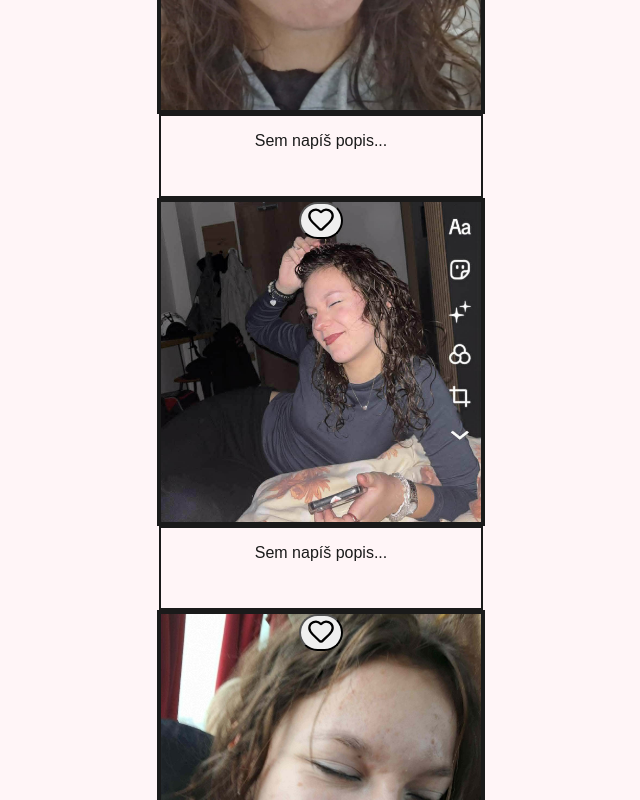
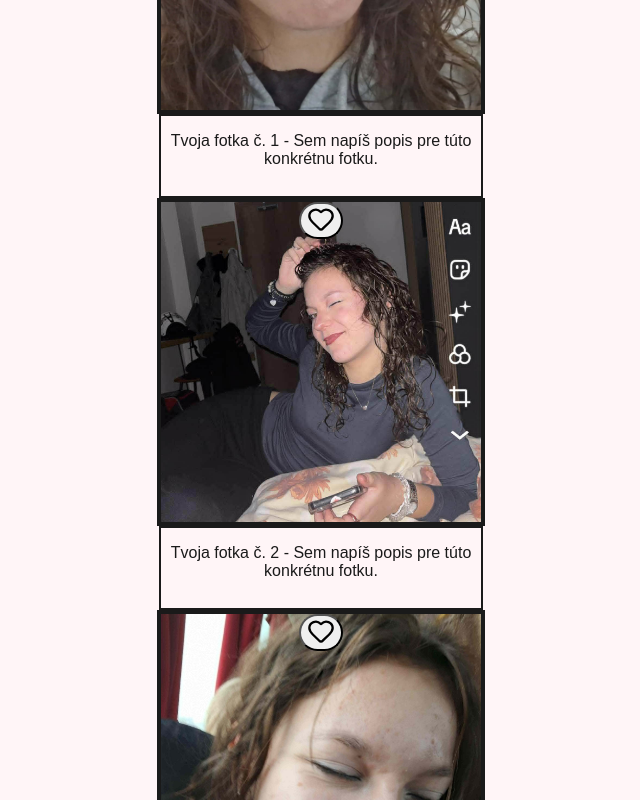
Before and after one commit to MilanLoduha/EmkaWeb, a Next.js app: page / in a window 1280 px wide. Shown: the part 1500-2300 px from the top of the page, without its empty margins (319-959 px from the left). Built offline with nearby package versions, Linux system fonts and the light colour scheme.

Commit message:
Refactor: Added dynamic captions per image, verified grid structure

```diff
--- a/src/app/page.tsx
+++ b/src/app/page.tsx
@@ -14,8 +14,8 @@ export default function Home() {
         <div className="flex justify-center mb-6">
           <Bow className="w-20 h-12" />
         </div>
-        <p className="text-2xl font-bold">Navždy tvoj ❤️</p>
-        <p className="text-md text-gray-400 mt-2">Vytvorené s láskou pre Emku</p>
+        <p className="text-2xl font-bold">Navždy tvoj Miňčo Miňušo❤️</p>
+        <p className="text-md text-gray-400 mt-2">Vytvorené s láskou pre Emičku pšíčku</p>
       </footer>
     </main>
   );
--- a/src/components/PremiumGallery.tsx
+++ b/src/components/PremiumGallery.tsx
@@ -5,11 +5,12 @@ import { motion, AnimatePresence } from "framer-motion";
 import Image from "next/image";
 import { Heart } from "lucide-react";
 
-// Create 21 placeholders
+// 1. DYNAMIC DATA: Tu si nastavuj texty pre každú fotku
 const images = Array.from({ length: 21 }, (_, i) => ({
   id: i + 1,
   src: `/images/${i + 1}.jpg`,
   alt: `Emka Moment ${i + 1}`,
+  caption: `Tvoja fotka č. ${i + 1} - Sem napíš popis pre túto konkrétnu fotku.`,
 }));
 
 const ParticleEffect = () => (
@@ -69,7 +70,8 @@ export const PremiumGallery = () => {
           Náš <span className="text-kawaii-pink italic">magický</span> svet
         </motion.h2>
 
-        <div className="grid grid-cols-1 md:grid-cols-2 lg:grid-cols-3 gap-x-16 gap-y-24 max-w-7xl mx-auto px-6">
+        {/* Force grid layout: 1 col mobile, 2 col tablet, 3 col desktop */}
+        <div className="grid grid-cols-1 md:grid-cols-2 lg:grid-cols-3 gap-x-12 gap-y-20 max-w-7xl mx-auto px-6">
           {images.map((image, index) => (
             <div key={image.id} className="flex flex-col items-center pt-12">
               <motion.div
@@ -84,15 +86,15 @@ export const PremiumGallery = () => {
                   fill
                   className="object-cover"
                 />
-                {/* Like button positioned bottom center - explicitly bottom-6 */}
+                {/* Like button positioned bottom center */}
                 <div className="absolute bottom-6 left-1/2 -translate-x-1/2 z-20">
                   <LikeButton />
                 </div>
               </motion.div>
 
-              {/* Caption placeholder frame */}
+              {/* Caption placeholder frame - dynamic text */}
               <div className="mt-8 w-full max-w-[320px] p-5 rounded-2xl border-2 border-kawaii-pink/40 bg-white/50 text-accent-black text-center min-h-[5rem]">
-                <p className="text-accent-black font-semibold text-lg">Sem napíš popis...</p>
+                <p className="text-accent-black font-semibold text-lg">{image.caption}</p>
               </div>
             </div>
           ))}
```
